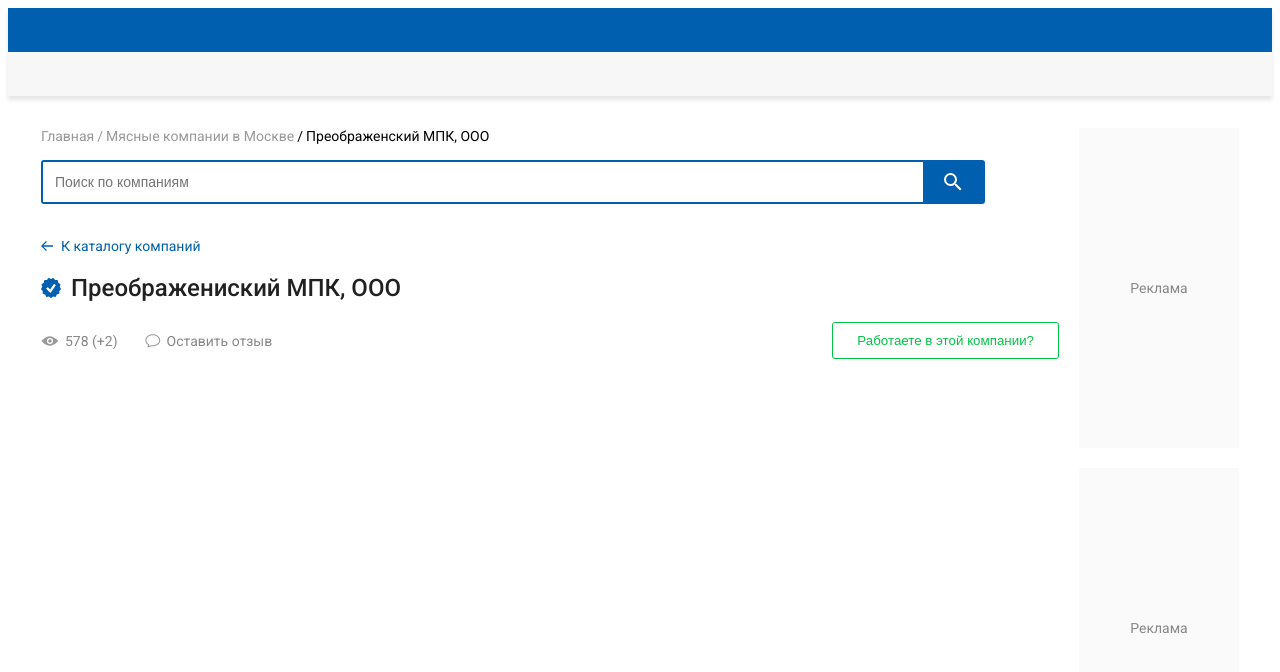
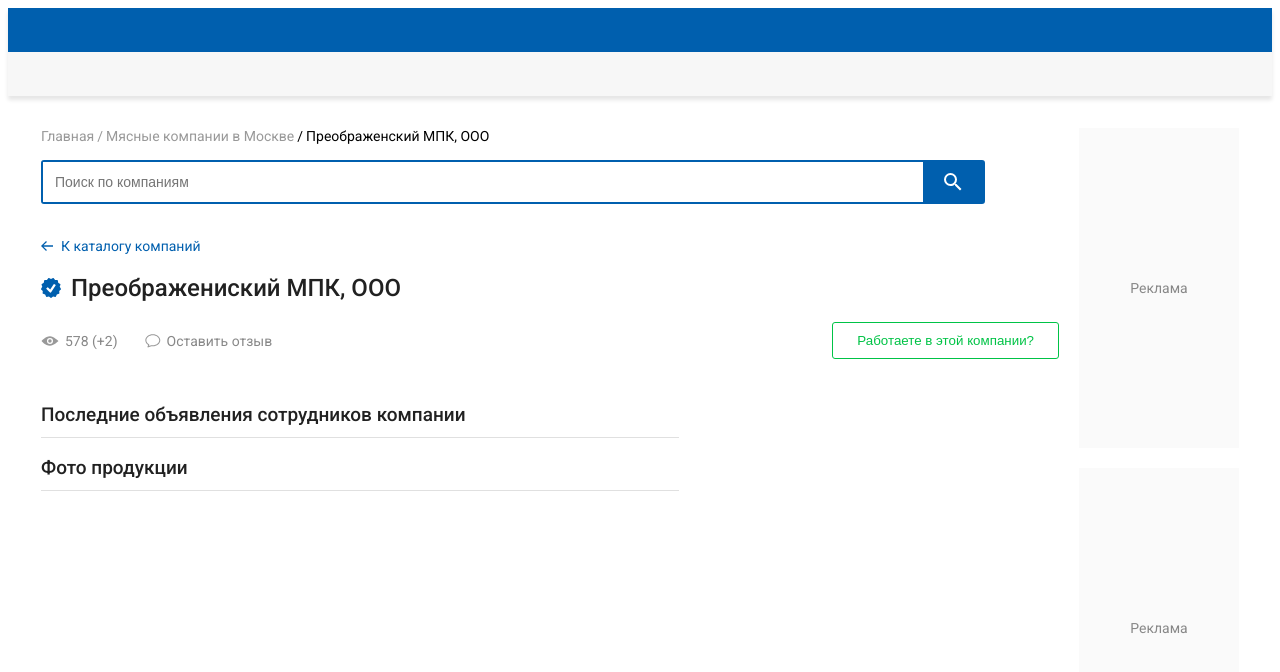
Before and after one commit to grusenka/inline-qt, a Vue app: page / in a window 1280 px wide. Shown: the top 672 px of the page. Built offline with nearby package versions, Linux system fonts and the light colour scheme.

Commit message:
Верстка компонентов SectionGroup, SectionSubgroup и Section.

```diff
--- a/src/App.vue
+++ b/src/App.vue
@@ -15,7 +15,17 @@
             <main class="main">
                 <main-header />
 
-                <div class="main-content"></div>
+                <div class="main-content">
+                    <section-group>
+                        <section-subgroup>
+                            <Section header="Последние объявления сотрудников компании">
+                            </Section>
+
+                            <Section header="Фото продукции">
+                            </Section>
+                        </section-subgroup>
+                    </section-group>
+                </div>
             </main>
 
         </div>
@@ -30,6 +40,9 @@
 import ActionButton from './components/ActionButton/ActionButton.vue';
 import MainHeader from './components/MainHeader/MainHeader.vue';
 import PageSidebar from './components/PageSidebar/PageSidebar.vue';
+import SectionGroup from './components/SectionGroup/SectionGroup.vue';
+import SectionSubgroup from './components/SectionSubgroup/SectionSubgroup.vue';
+import Section from './components/Section/Section.vue';
 
 export default {
   name: 'App',
@@ -39,6 +52,9 @@
     ActionButton,
     MainHeader,
     PageSidebar,
+    SectionGroup,
+    SectionSubgroup,
+    Section,
   },
 };
 </script>
--- /dev/null
+++ b/src/components/Section/Section.scss
@@ -0,0 +1,13 @@
+.section {
+  &__header {
+    margin: 0 0 8px 0;
+    font-size: 19px;
+    line-height: 28px;
+    font-weight: 500;
+  }
+
+  &__content {
+    padding-top: 16px;
+    border-top: 1px solid #e0e0e0;
+  }
+}
--- /dev/null
+++ b/src/components/Section/Section.vue
@@ -0,0 +1,16 @@
+<template>
+    <section class="section">
+        <h2 class="section__header">{{ header }}</h2>
+
+        <div class="section__content"><slot /></div>
+    </section>
+</template>
+
+<script>
+export default {
+  name: 'section',
+  props: ['header'],
+};
+</script>
+
+<style lang="scss" src="./Section.scss" />
--- /dev/null
+++ b/src/components/SectionGroup/SectionGroup.scss
@@ -0,0 +1,14 @@
+.section-group {
+  display: grid;
+  grid-template-columns: 1fr 360px;
+  grid-column-gap: 20px;
+  margin-top: 42px;
+}
+
+@media screen and (max-width: 1100px) {
+  .section-group {
+    grid-template-columns: 1fr;
+    grid-column-gap: 0;
+    grid-row-gap: 42px;
+  }
+}
--- /dev/null
+++ b/src/components/SectionGroup/SectionGroup.vue
@@ -0,0 +1,11 @@
+<template>
+    <div class="section-group"><slot /></div>
+</template>
+
+<script>
+export default {
+  name: 'section-group',
+};
+</script>
+
+<style lang="scss" src="./SectionGroup.scss"/>
--- /dev/null
+++ b/src/components/SectionSubgroup/SectionSubgroup.vue
@@ -0,0 +1,9 @@
+<template>
+    <div class="section-subgroup"><slot /></div>
+</template>
+
+<script>
+export default {
+  name: 'section-subgroup',
+};
+</script>
```
